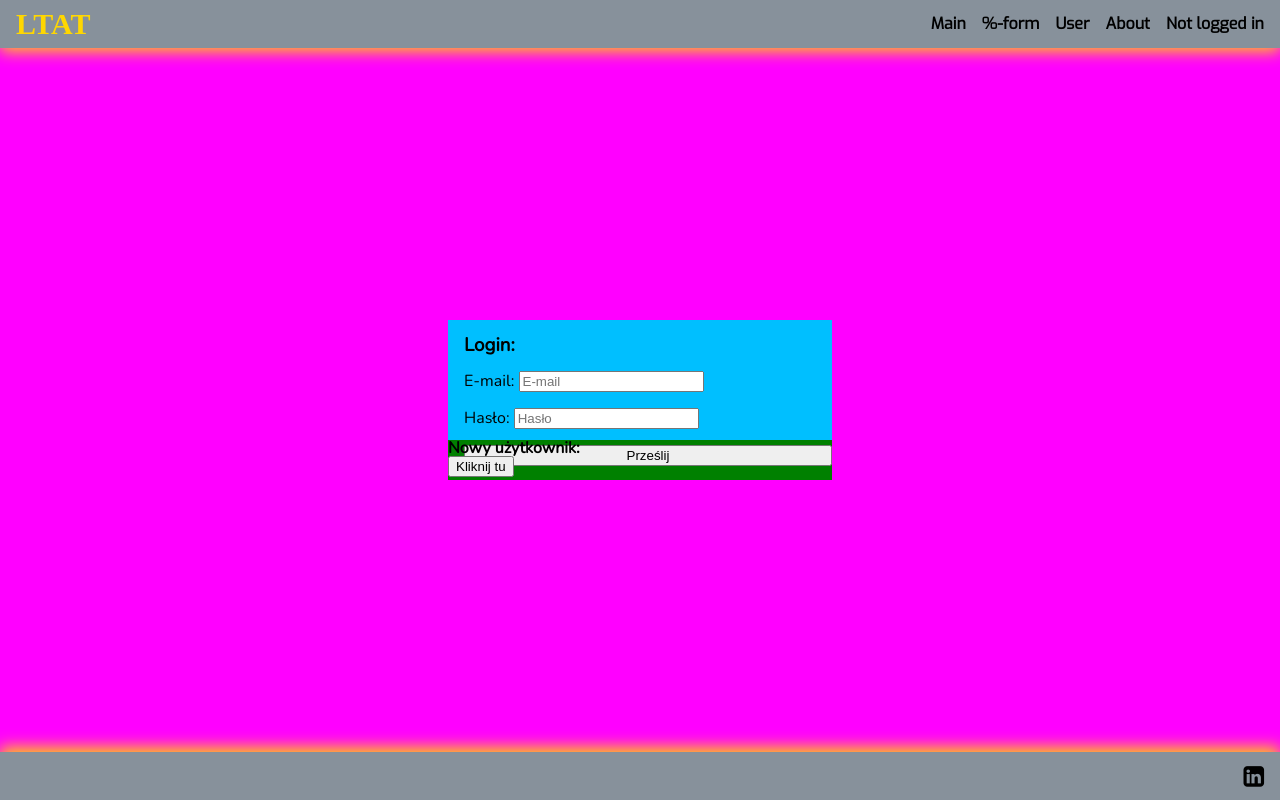
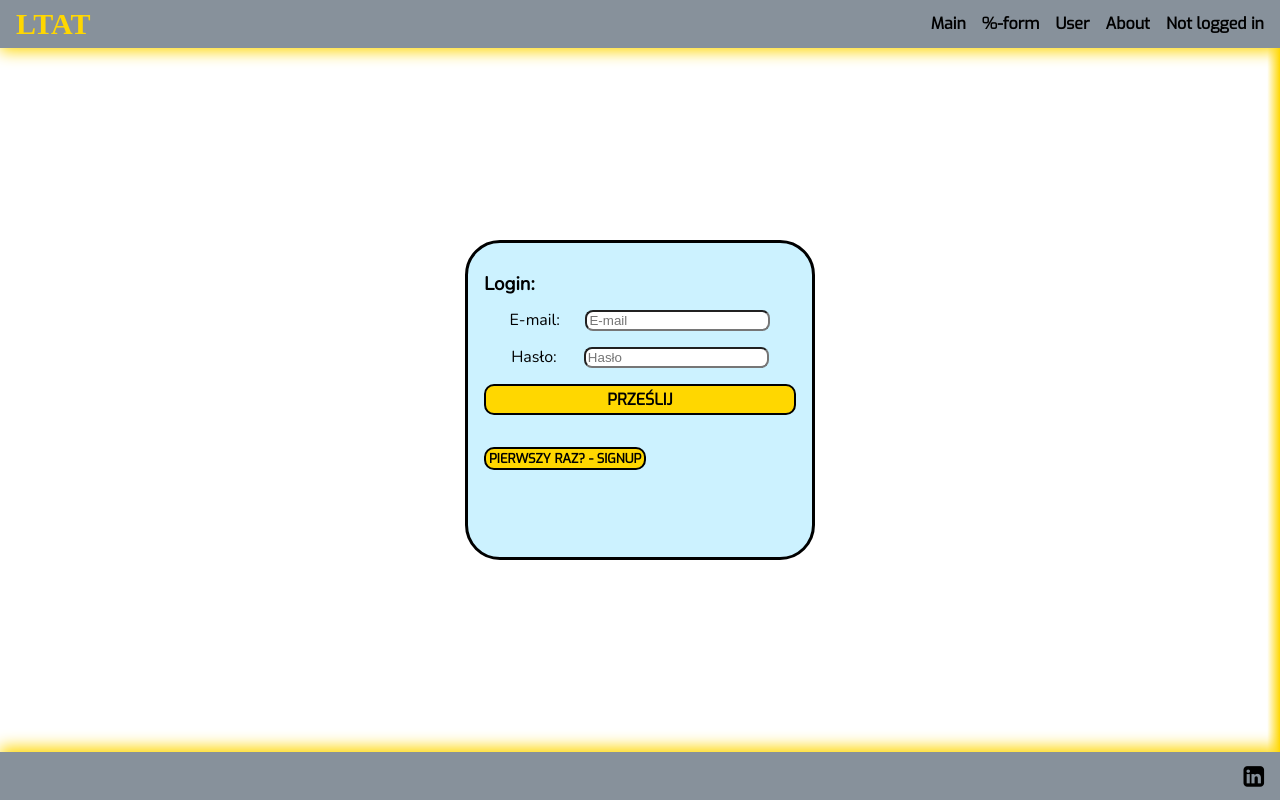
Before and after one commit to Tommatino/LTAT, a React (Vite) app: page /alcohol-form in a window 1280 px wide. Built offline with nearby package versions, Linux system fonts and the light colour scheme; no server answers; a web font is replaced by a local one.

Commit message:
login media

```diff
--- a/src/Components/Login/Login.jsx
+++ b/src/Components/Login/Login.jsx
@@ -2,7 +2,7 @@ import styles from "./login.module.scss";
 import { useState } from "react";
 import { getAuth, signInWithEmailAndPassword } from "firebase/auth";
 import { app } from "../../firebase.js";
-import { useNavigate } from "react-router-dom";
+import { NavLink, useNavigate } from "react-router-dom";
 
 function Signup() {
   const auth = getAuth(app);
@@ -22,7 +22,6 @@ function Signup() {
         [name]: value,
       };
     });
-    //console.log(user)
   };
 
   const handleClick = () => {
@@ -46,9 +45,9 @@ function Signup() {
 
   return (
     <section className={`${styles.login}`}>
-      <div className={styles.login_container}>
+      <div className={styles.login_wrapper}>
         <form className={`${styles.login_form}`} onSubmit={handleSubmit}>
-          <h3 className={`${styles.p}`}>Login:</h3>
+          <h3 className={`${styles.h3}`}>Login:</h3>
           <label className={styles.label}>
             E-mail:{" "}
             <input
@@ -70,14 +69,18 @@ function Signup() {
             />
           </label>
           {error && <p>{error}</p>}
-          <button type="submit" className={styles.button} disabled={isLoading}>
+          <button
+            type="submit"
+            className={`${styles.button} btn`}
+            disabled={isLoading}
+          >
             Prześlij
           </button>
         </form>
-        <div className={styles.login_signup}>
-          <h4 className={`${styles.p}`}>Nowy użytkownik:</h4>
-          <button onClick={handleClick}>Kliknij tu</button>
-        </div>
+
+        <NavLink to={"/signup"} className={`${styles.NavLink} btn`} end>
+          Pierwszy raz? - signup
+        </NavLink>
       </div>
     </section>
   );
--- a/src/Components/Login/login.module.scss
+++ b/src/Components/Login/login.module.scss
@@ -1,25 +1,45 @@
+@import "../../scss/main.scss";
 
 .login {
-  height: 88vh;
-  background-color: magenta;
+  height: $main-height;
   display: flex;
   justify-content: center;
   align-items: center;
-  &_container {
-    background-color: green;
+  @include background-main{};
+  &_wrapper {
+    background-color: $color-content;
+    @include mobile{
+      width: 250px;
+    }
+    @media screen and (min-width: #{$mobile-above}) {
+      width: 350px;
+    }
+    height: 40vh;
+    padding: 1rem;
+    border-radius: $radius-main;
+    border: 3px solid $color-text;
+    label {
+      display: flex;
+      justify-content: space-evenly;
+      align-items: center;
+      @include mobile{
+        font-size: 0.7rem;
+      }
+      input {
+        border-radius: $radius-auxiliary;
+      }
+    }
+    .NavLink {
+      margin-top: 2rem;
+      font-size: 13px;
+    }
   }
   &_form {
-    width: 30vw;
-    height: 15vh;
-    background-color: deepskyblue;
     display: flex;
     flex-direction: column;
     justify-content: flex-start;
-    .p, .label, .button {
-      margin: 1rem 0 0 1rem;
+    .h3, .label, .button {
+      margin-top: 1rem;
     }
   }
-  &_signup {
-    height: 5vh;
-  }
 }
--- a/src/Components/Signup/signup.module.scss
+++ b/src/Components/Signup/signup.module.scss
@@ -22,6 +22,9 @@
       display: flex;
       justify-content: space-evenly;
       align-items: center;
+      @include mobile{
+        font-size: 0.7rem;
+      }
       input {
         border-radius: $radius-auxiliary;
       }
--- a/src/scss/_mixins.scss
+++ b/src/scss/_mixins.scss
@@ -30,3 +30,11 @@
   z-index: 0;
   @content;
 }
+
+@mixin signup_login__main {
+  height: $main-height;
+  display: flex;
+  justify-content: center;
+  align-items: center;
+  @include background-main{};
+}
```
